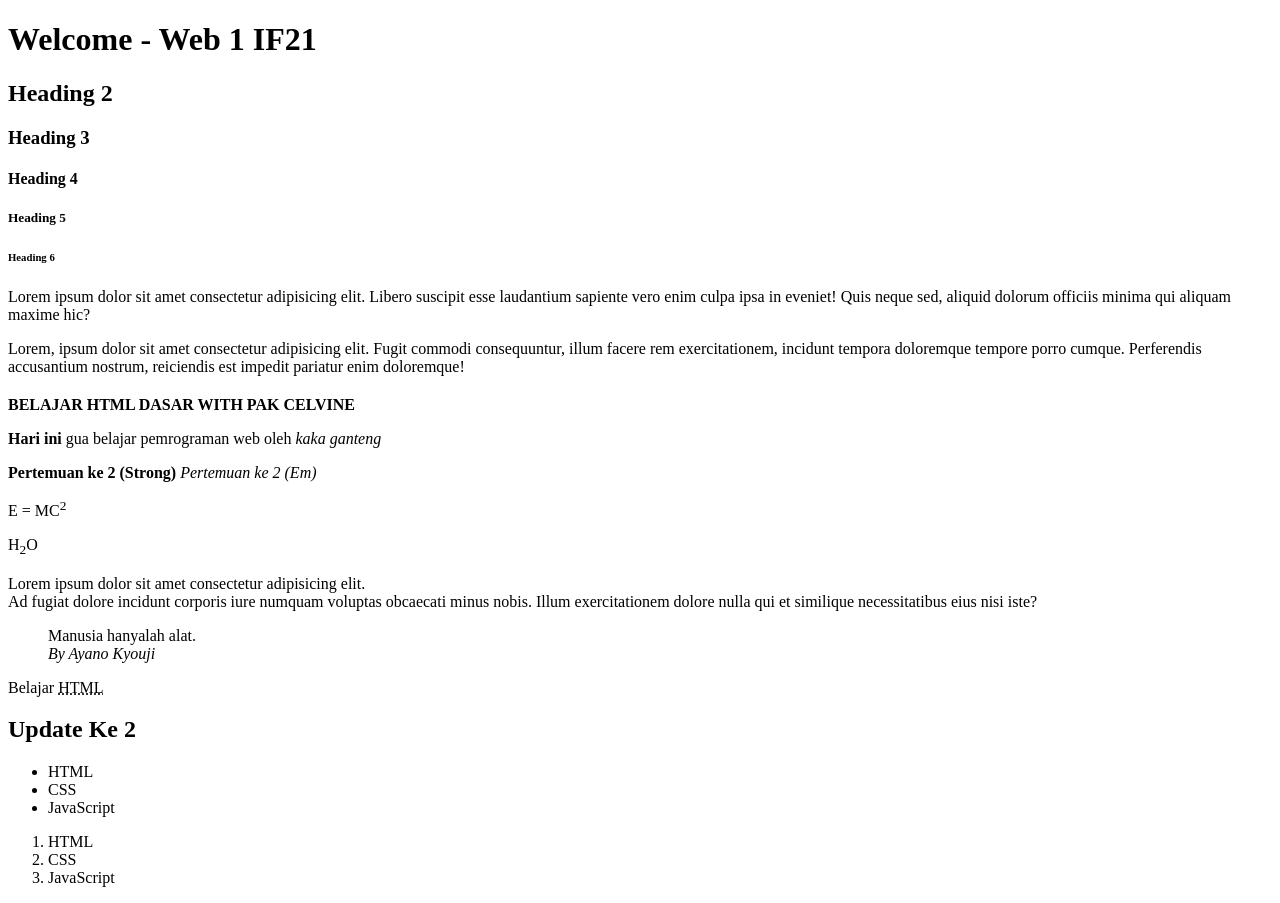
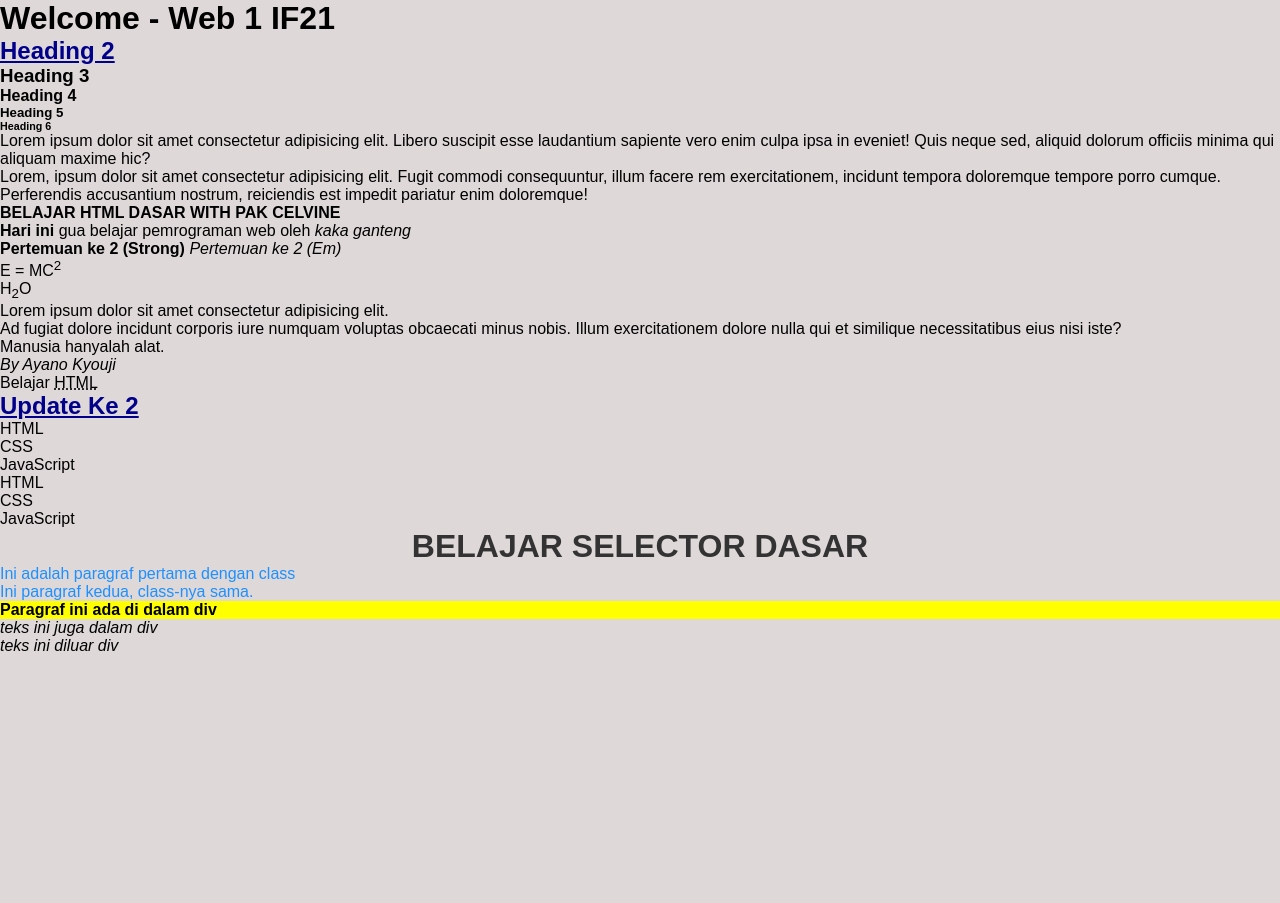
Before and after one commit to hutamaputera2529250006/HTMLBASIC-IF21-BELAJAR, a plain HTML site: page index.html in a window 1280 px wide. After the commit the page ends 800 px from the top, so only its background shows below. Drawn offline with Linux system fonts and the light colour scheme.

Commit message:
Update : index.html dan membuat file css

```diff
--- a/index.html
+++ b/index.html
@@ -4,6 +4,16 @@
     <meta charset="UTF-8">
     <meta name="viewport" content="width=device-width, initial-scale=1.0">
     <title>Web_1-Hutama</title>
+
+    <link rel="stylesheet" href="style.css">
+
+    <style>
+        h2{
+            color : darkblue;
+            text-decoration: underline;
+        }
+    </style>
+
 </head>
 <body>
 
@@ -56,5 +66,19 @@
         <li>JavaScript</li>
     </ol>
 
+    <!-- PERTEMUAN CSS -->
+    <h1 id="judul-utama">Belajar Selector Dasar</h1>
+    <p class="teks-biru">Ini adalah paragraf pertama dengan class</p>
+    <p class="teks-biru">Ini paragraf kedua, class-nya sama.</p>
+
+    <div class="kontainer">
+        <p>Paragraf ini ada di dalam div</p>
+        <span>teks ini juga dalam div</span>
+    </div>
+
+    <span>
+        teks ini diluar div
+    </span>
+
 </body>
 </html>
--- /dev/null
+++ b/style.css
@@ -0,0 +1,28 @@
+body {
+   background-color: rgb(222, 216, 216);
+   font-family : arial, sans-serif;
+}
+
+*{
+   margin : 0;
+   padding : 0;
+}
+
+span{
+   font-style: italic;
+}
+
+.teks-biru{
+   color :dodgerblue;
+}
+
+#judul-utama {
+   text-align : center;
+   text-transform: uppercase;
+   color: #333;
+}
+
+.kontainer p{
+   background-color: yellow !important;
+   font-weight: bold;
+}
```
Lines whose indentation alone changed are shown as unchanged.
